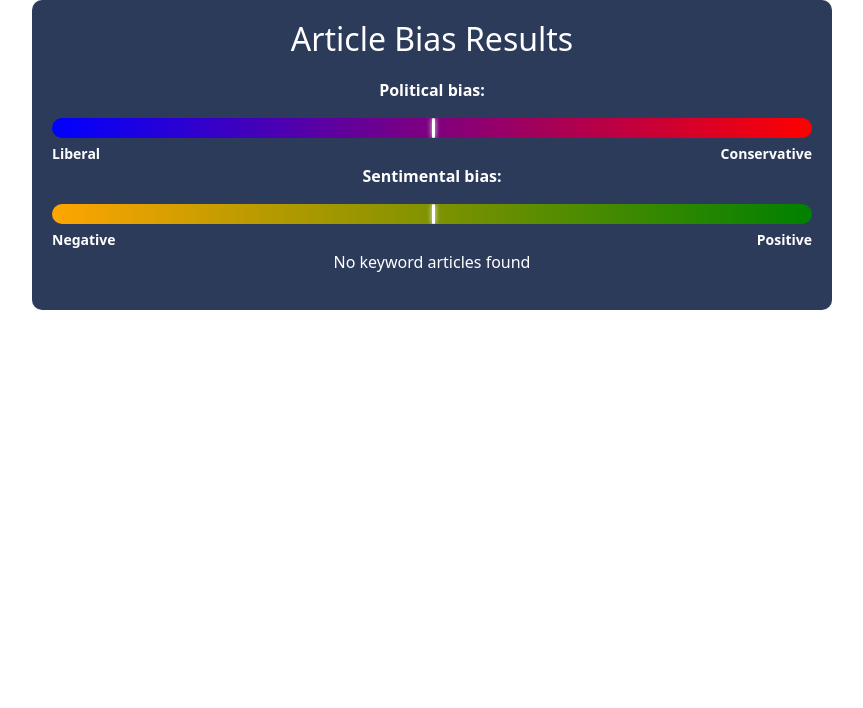
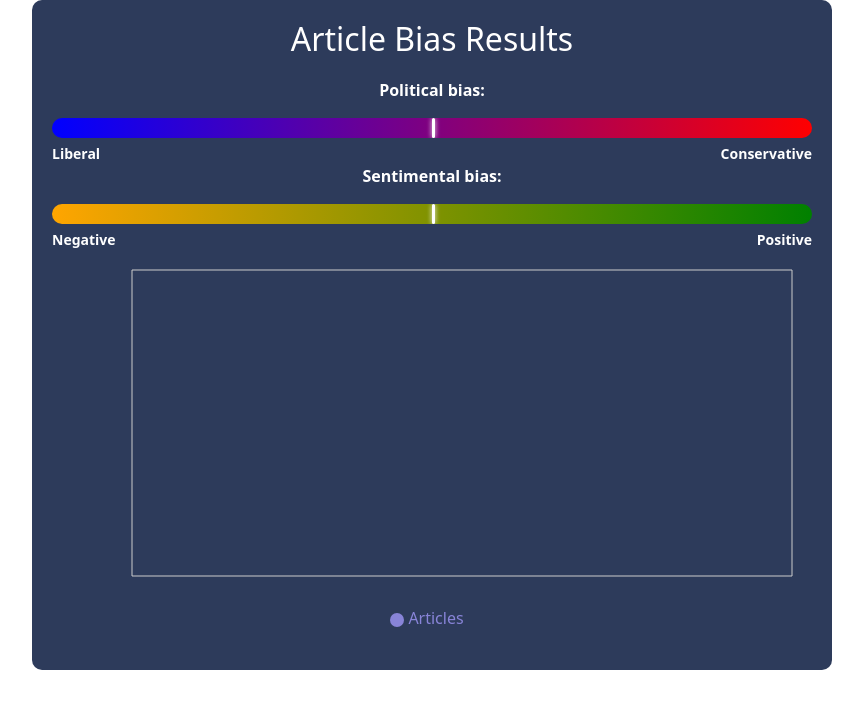
Before and after one commit to adeleweiss/Bias_Busters, a React (Create React App) app in the folder frontend/: page /results in a window 1280 px wide. Shown: the top 708 px of the page, without its empty margins (208-1071 px from the left). Built offline with nearby package versions, Linux system fonts and the light colour scheme.

Commit message:
added chart to results page

```diff
--- a/frontend/src/Results.jsx
+++ b/frontend/src/Results.jsx
@@ -1,13 +1,13 @@
 import React, { useState, useEffect } from "react";
 import { useLocation } from "react-router-dom";
 import { Container } from "react-bootstrap";
+import { ScatterChart, Scatter, XAxis, YAxis, CartesianGrid, Tooltip, Legend, ResponsiveContainer } from "recharts";
 import "./Results.css";
 
 const Results = () => {
   const location = useLocation();
   const { data } = location.state || {};
 
-  // State to hold the articles fetched via keyword search
   const [results, setResults] = useState([]);
   const [articleScores, setArticleScores] = useState([]);
 
@@ -39,8 +39,8 @@ const Results = () => {
       const data = await response.json();
       return {
         url,
-        sentiment: ((data.vader_score + 1) / 2) * 100 ,
-        politicalBias: politicalBias[data?.political_bias],
+        sentiment: ((data.vader_score + 1) / 2) * 100,
+        politicalBias: politicalBias[data?.political_bias] || 50,
       };
     } catch (error) {
       console.error("Error analyzing article:", error);
@@ -51,8 +51,7 @@ const Results = () => {
   // Function to analyze the first 5 articles and store the scores
   const analyzeAllArticles = async () => {
     const articleScores = [];
-        // Limit to first 5 articles
-        for (let i = 0; i < Math.min(10, results.length); i++) {
+    for (let i = 0; i < Math.min(5, results.length); i++) {
       const article = results[i];
       if (article.urlToImage !== null) {
         const score = await analyzeArticle(article.url);
@@ -63,14 +62,13 @@ const Results = () => {
     }
     setArticleScores(articleScores);
   };
-  // Call the keyword search when the component mounts (or when data changes)
+
   useEffect(() => {
     if (data && data.keywords && data.keywords[0]) {
       handleSubmitKeyWord(data.keywords[0]);
     }
   }, [data]);
 
-  // Call analyzeAllArticles after results are fetched
   useEffect(() => {
     if (results.length > 0) {
       analyzeAllArticles();
@@ -90,10 +88,18 @@ const Results = () => {
   const mappedPoliticalBias = politicalBias[data?.political_bias] || 50;
   const sentimentalBias = ((data?.vader_score + 1) / 2) * 100 || 50;
 
+  // Prepare data for the chart
+  const chartData = articleScores.map((score) => ({
+    x: score.politicalBias,  // Political bias (x-axis)
+    y: score.sentiment,       // Sentiment bias (y-axis)
+    url: score.url,           // URL to link to
+  }));
+
   return (
     <Container className="results-container">
       <h2>Article Bias Results</h2>
 
+      {/* Other content such as bias bars and results list */}
       <div className="bias-section">
         {/* Political Bias Bar */}
         <p>
@@ -127,36 +133,31 @@ const Results = () => {
           <span>Positive</span>
         </div>
 
+        {/* Display other bias-related content here */}
+      </div>
 
-        {/* Display keyword search results */}
-        <div className="results-list">
-            {results && results.length > 0 ? (
-            results
-              .filter((article) => article.urlToImage !== null)
-              .slice(0, 5)
-              .map((article, index) => {
-                const score = articleScores.find(
-                  (score) => score.url === article.url
-                );
-
+      {/* Plotting the 2D Coordinate Grid */}
+      <div className="chart-container">
+        <ResponsiveContainer width="100%" height={400}>
+          <ScatterChart margin={{ top: 20, right: 20, bottom: 20, left: 20 }}>
+            <CartesianGrid />
+            <XAxis type="number" dataKey="x" name="Political Bias" unit="%" />
+            <YAxis type="number" dataKey="y" name="Sentimental Bias" unit="%" />
+            <Tooltip cursor={{ strokeDasharray: "3 3" }} content={({ payload }) => {
+              if (payload && payload.length > 0) {
+                const { url } = payload[0].payload;
                 return (
-                  <div key={index} className="article">
-                    <p>{article.url}</p>
-                    {score && (
                   <div>
-                        <p>Sentiment Score: {score.sentiment}</p>
-                        <p>Political Bias: {score.politicalBias}</p>
-                      </div>
-                    )}
+                    <p><strong>Article URL:</strong> <a href={url} target="_blank" rel="noopener noreferrer">{url}</a></p>
                   </div>
                 );
-              })
-          ) : (
-            <p>No keyword articles found</p>
-            )}
-      </div>
-
-
+              }
+              return null;
+            }} />
+            <Scatter name="Articles" data={chartData} fill="#8884d8" />
+            <Legend />
+          </ScatterChart>
+        </ResponsiveContainer>
       </div>
     </Container>
   );
```
Lines whose indentation alone changed are shown as unchanged.
